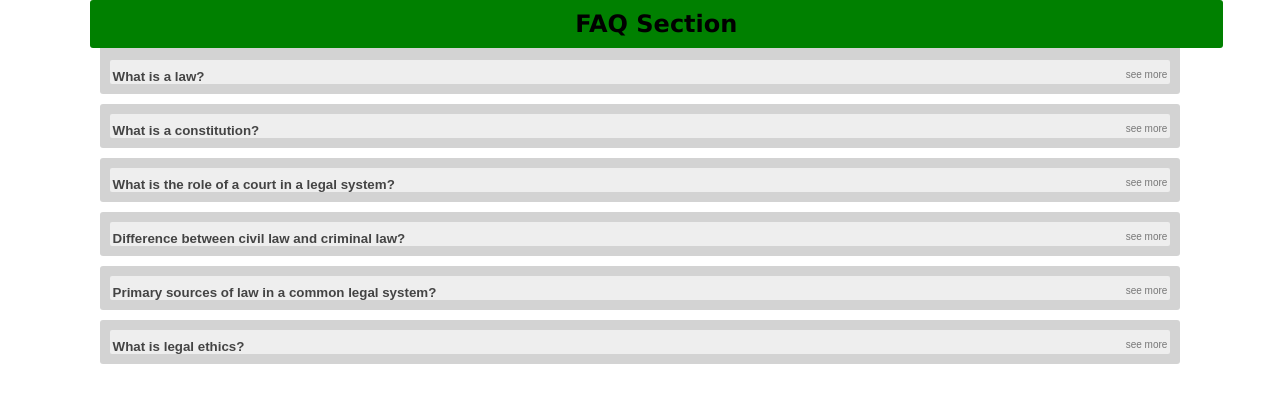
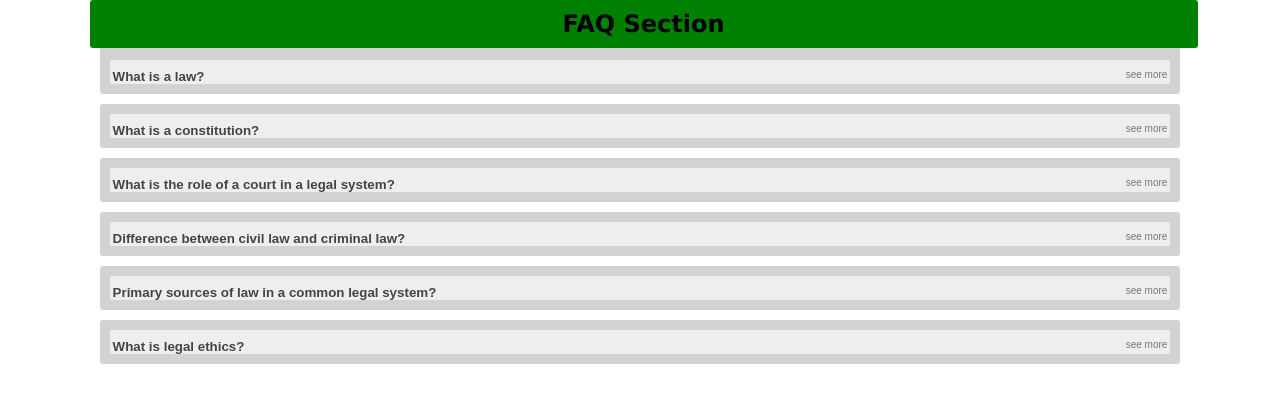
Before and after one commit to DeveloperMichael001/My-Working-projects, a plain HTML site: page Q&A.html in a window 1280 px wide. Drawn offline with Linux system fonts and the light colour scheme.

Commit message:
last resize

```diff
--- a/Q & A.css
+++ b/Q & A.css
@@ -13,7 +13,7 @@ html {
     position: fixed;
     background-color: green;
     top: 0px;
-    width: 87%;
+    width: 85%;
     padding: 10px;
     border-radius: 3px;
     line-height: normal;
```
